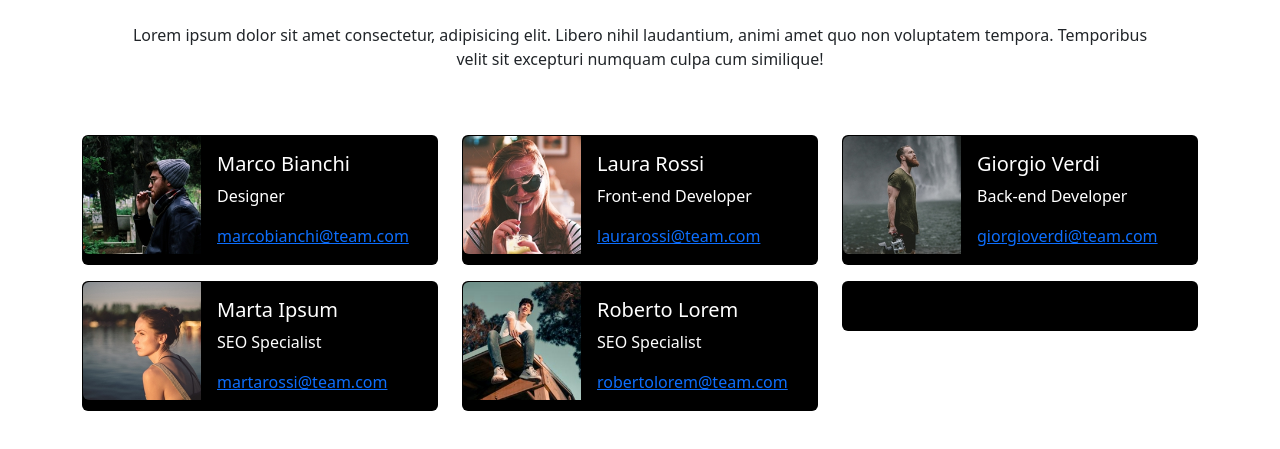
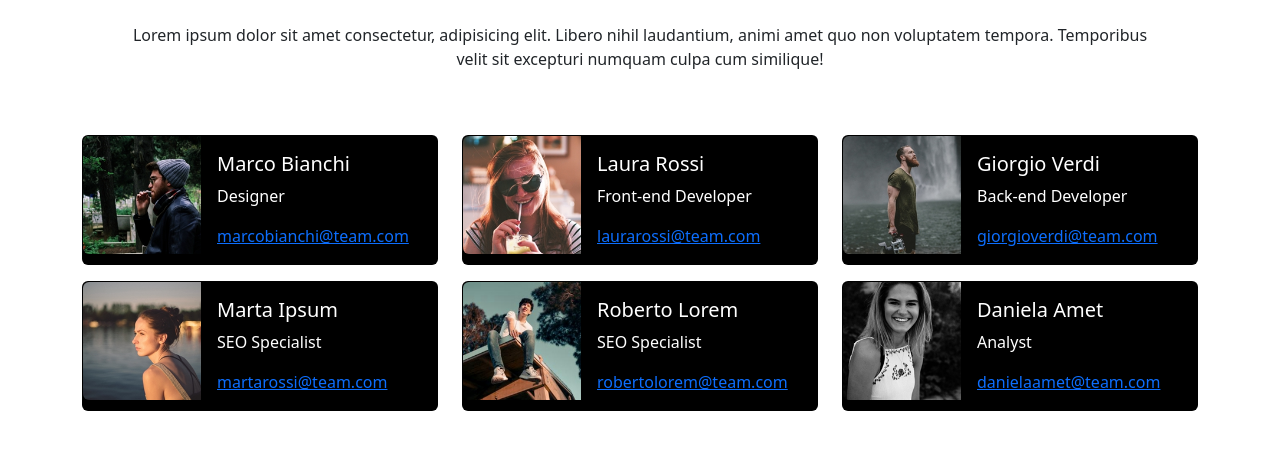
Before and after one commit to AriannaCristiani/js-our-team, a plain HTML site: page index.html in a window 1280 px wide. Shown: the part 121-570 px from the top of the page. Drawn offline with nearby package versions, Linux system fonts and the light colour scheme.

Commit message:
aggiunta della card di daniela

```diff
--- a/index.html
+++ b/index.html
@@ -116,13 +116,13 @@
                     <div class="card mb-3 bg-black" style="max-width: 540px;">
                         <div class="row g-0">
                             <div class="col-md-4">
-                                <img id="marco-picture" src="" class="img-fluid rounded-start">
+                                <img id="daniela-picture" src="" class="img-fluid rounded-start">
                             </div>
                             <div class="col-md-8">
                                 <div class="card-body">
-                                    <h5 id="marco-name" class="card-title text-white"></h5>
-                                    <p id="marco-role" class="card-text text-white"></p>
-                                    <a id="marco-email" href=""></a>
+                                    <h5 id="daniela-name" class="card-title text-white"></h5>
+                                    <p id="daniela-role" class="card-text text-white"></p>
+                                    <a id="daniela-email" href=""></a>
                                 </div>
                             </div>
                         </div>
--- a/script.js
+++ b/script.js
@@ -102,3 +102,15 @@ robertosImgProfile.src =  teamMembers[4].img
 robertosName.innerText = teamMembers[4].name
 robertosRole.innerText = teamMembers[4].role
 robertosEmail.innerHTML = teamMembers[4].email
+
+
+//Daniela Amet
+const danielasImgProfile = document.getElementById('daniela-picture')
+const danielasName = document.getElementById('daniela-name')
+const danielasRole = document.getElementById('daniela-role')
+const danielasEmail = document.getElementById('daniela-email')
+
+danielasImgProfile.src =  teamMembers[5].img
+danielasName.innerText = teamMembers[5].name
+danielasRole.innerText = teamMembers[5].role
+danielasEmail.innerHTML = teamMembers[5].email
```
